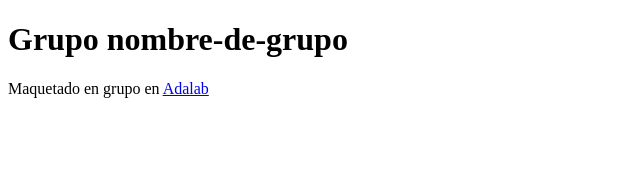
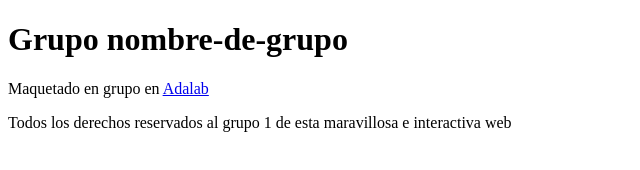
Before and after one commit to mloherr/prueba-git, a plain HTML site: page index.html in a window 1280 px wide. Shown: the whole page, without its empty margins (0-640 px from the left). Drawn offline with Linux system fonts and the light colour scheme.

Commit message:
añadido footer

```diff
--- a/index.html
+++ b/index.html
@@ -1,6 +1,5 @@
 <!DOCTYPE html>
 <html lang="en">
-
   <head>
     <meta charset="UTF-8" />
     <title>Grupo nombre-de-grupo</title>
@@ -16,7 +15,10 @@
     </main>
     <footer>
       <p>Maquetado en grupo en <a href="http://adalab.es">Adalab</a></p>
+      <span
+        >Todos los derechos reservados al grupo 1 de esta maravillosa e
+        interactiva web</span
+      >
     </footer>
   </body>
-
 </html>
```
Lines whose indentation alone changed are shown as unchanged.
